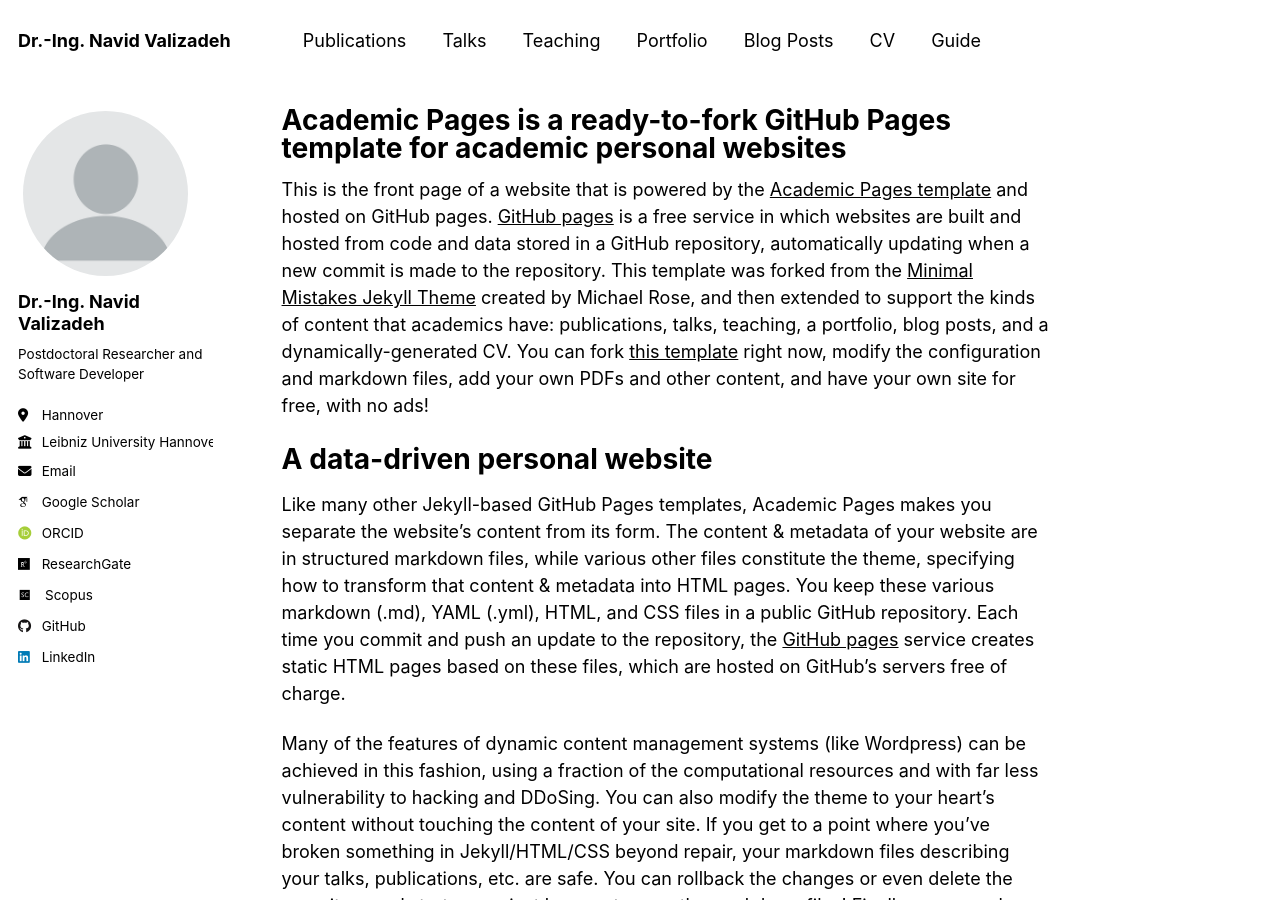
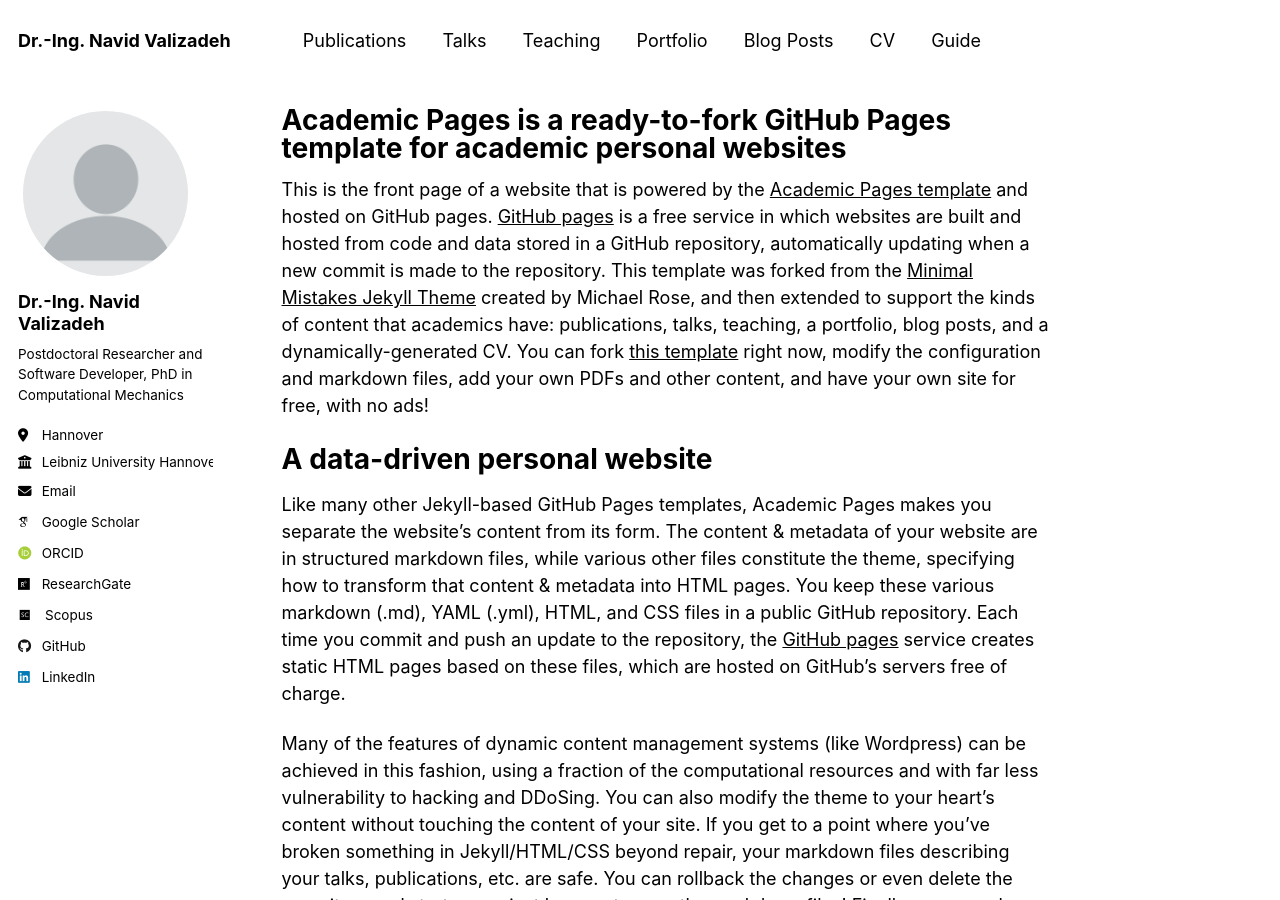
Before and after one commit to NavidValizadeh/NavidValizadeh.github.io, a Jekyll site: the page built from _pages/about.md, in a window 1280 px wide and 900 px high. Built offline with Jekyll 4.4.1, drawn with Linux system fonts in a browser that asks for light colours; some web fonts are replaced.

Commit message:
Update _config.yml

```diff
--- a/_config.yml
+++ b/_config.yml
@@ -25,7 +25,7 @@ author:
   avatar           : "profile.png"
   name             : "Dr.-Ing. Navid Valizadeh"
   pronouns         : # example: "she/her"
-  bio              : "Postdoctoral Researcher and Software Developer"
+  bio              : "Postdoctoral Researcher and Software Developer, PhD in Computational Mechanics"
   location         : "Hannover"
   employer         : "Leibniz University Hannover"
   uri              : # URL
```
